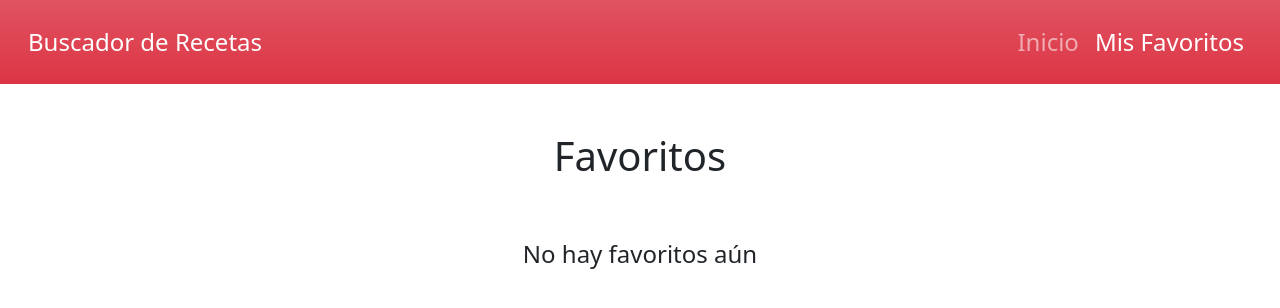
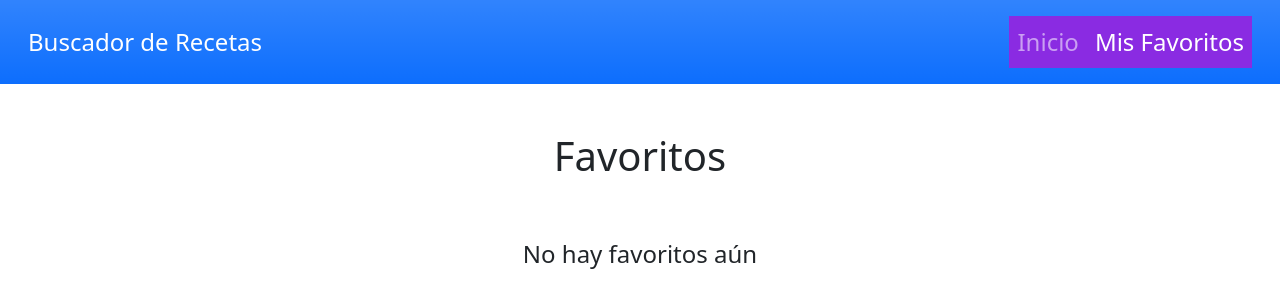
Before and after one commit to DanielAlejand/RENE, a plain HTML site: page favoritos.html in a window 1280 px wide. Drawn offline with Linux system fonts and the light colour scheme.

Commit message:
Update favoritos.html

```diff
--- a/favoritos.html
+++ b/favoritos.html
@@ -6,9 +6,14 @@
     <meta name="viewport" content="width=device-width, initial-scale=1.0">
     <title>Buscador Recetas Comida</title>
     <link rel="stylesheet" href="css/bootstrap.min.css">
+         <style>
+            .bg-button1{
+                background-color: blueviolet;
+            }
+        </style>
 </head>
 <body>
-    <nav class="navbar navbar-expand-lg navbar-dark bg-danger bg-gradient p-3">
+    <nav class="navbar navbar-expand-lg navbar-dark bg-primary bg-gradient p-3">
         <div class="container-fluid">
             <a class="navbar-brand fs-4" href="index.html">Buscador de Recetas</a>
 
@@ -19,10 +24,10 @@
             <div class="collapse navbar-collapse justify-content-end" id="navbarNavDropdown">
                 <ul class="navbar-nav">
                     <li class="nav-item">
-                        <a class="nav-link fs-4" href="index.html">Inicio</a>
+                        <a class="nav-link fs-4 bg-button1" href="index.html">Inicio</a>
                     </li>
                     <li class="nav-item">
-                        <a class="nav-link fs-4 active" aria-current="page"  href="favoritos.html">Mis Favoritos</a>
+                        <a class="nav-link fs-4 bg-button1 active" aria-current="page"  href="favoritos.html">Mis Favoritos</a>
                     </li>
                 </ul>
             </div>
```
